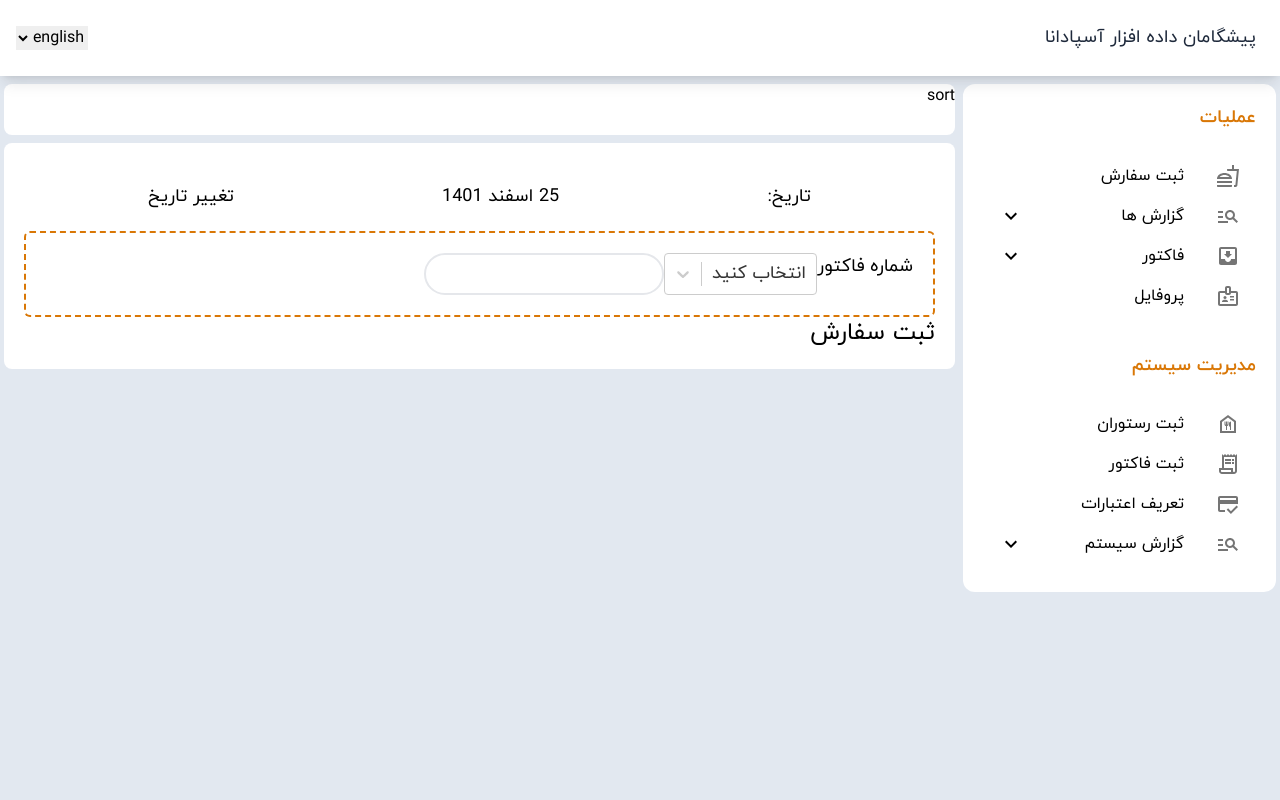
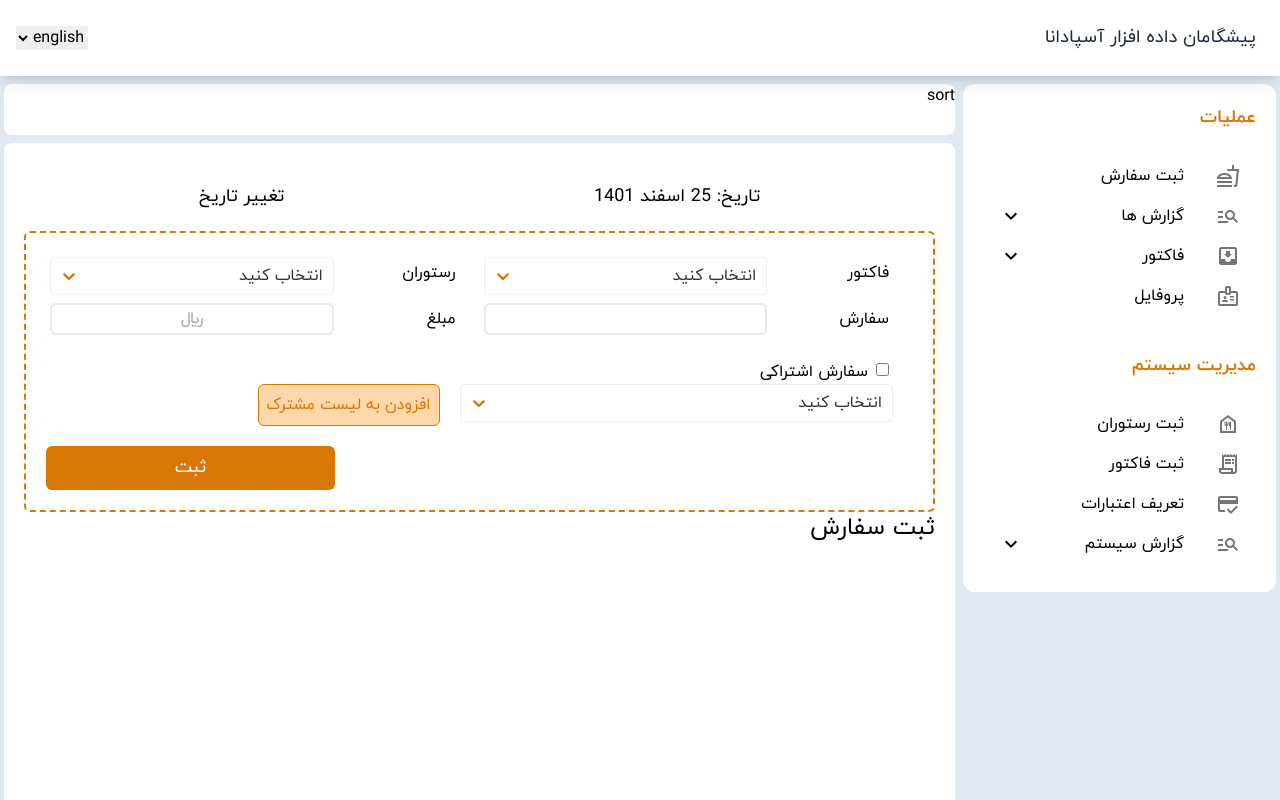
Before and after one commit to Spotbar/Resturant-Front, a React (Create React App) app: page /Reserve in a window 1280 px wide. Shown: the top 800 px of the page. Built offline with nearby package versions, Linux system fonts and the light colour scheme.

Commit message:
do more on reserve components

```diff
--- /dev/null
+++ b/src/Interface/Restaurant.tsx
@@ -0,0 +1,6 @@
+interface Restaurant{
+    id: string
+    label:string
+
+}
+export default Restaurant
--- /dev/null
+++ b/src/Interface/SharedGroup.tsx
@@ -0,0 +1,7 @@
+interface SharedGroup{
+    id: string
+    name:string
+    cost:string
+
+}
+export default SharedGroup
--- a/src/components/Reserve/CreateOrder.tsx
+++ b/src/components/Reserve/CreateOrder.tsx
@@ -1,26 +1,18 @@
-import { useState } from 'react';
-import Select from 'react-select';
-import FactorNumber from '../../Interface/FactorNumbers';
+import { useState } from "react";
+import Select from "react-select";
+import FactorNumber from "../../Interface/FactorNumbers";
+import Restaurant from "../../Interface/Restaurant";
+import SelectCustomStyles from "../../styles/SelectCustomStyles";
+import SharedList from "./SharedList";
 
-// const customStyles = {
-//   indicatorsContainer: () => ({
-//     '.DropDown': {
-//       '&__dropdown-indicator': {
-//         color: '#ff3d85'
-//       }
-//     },
 
-//     '.destinationDropDown': {
-//       '&__dropdown-indicator': {
-//         color: '#3f51b5'
-//       }
-//     }
-//   })
-// };
 
 const CreateOrder = () => {
-
   const FactorNumberList: FactorNumber[] = [
+       {
+      id: "1",
+      label: "123",
+    },
     {
       id: "1",
       label: "123",
@@ -32,44 +24,160 @@ const CreateOrder = () => {
     {
       id: "3",
       label: "54548",
-    }
+    },
   ];
 
-  const [factorNumber, setFactorNumber] = useState<FactorNumber>({ id: "", label: "انتخاب کنید" });
-  const [resturant, setResturant] = useState({ id: "", label: "انتخاب کنید" });
+  const RestaurantList: Restaurant[] = [
+    {
+      id: "1",
+      label: "آریایی",
+    },
+    {
+      id: "2",
+      label: "پارسی",
+    },
+    {
+      id: "3",
+      label: "گلی خانوم",
+    },
+    {
+      id: "4",
+      label: "سورنا",
+    },
+    {
+      id: "5",
+      label: "ناصریان",
+    },
+    {
+      id: "6",
+      label: "کارن",
+    },
+    {
+      id: "7",
+      label: "ترنج",
+    },
+    {
+      id: "8",
+      label: "الیپی",
+    },
+  ];
+
+  const [factorNumber, setFactorNumber] = useState<FactorNumber>({
+    id: "",
+    label: "انتخاب کنید",
+  });
+  const [restaurant, setRestaurant] = useState<Restaurant>({
+    id: "",
+    label: "انتخاب کنید",
+  });
 
   const handleFactorSelectionChange = (option: FactorNumber | null) => {
     if (option) {
-      setFactorNumber(option)
+      setFactorNumber(option);
     }
   };
 
+  const handleRestaurantSelectionChange = (option: Restaurant | null) => {
+    if (option) {
+      setRestaurant(option);
+    }
+  };
 
-  return (<div className="flex border-2 border-dashed border-amber-600 rounded-md text-lg p-5">
-    <div>شماره فاکتور</div>
-     <Select
-            // styles={customStyles}
-            classNamePrefix='DropDown'
+  return (
+    <div className="flex flex-col border-2 border-dashed border-amber-600 rounded-md text-base p-5">
+      {/* factor & restaurant */}
+      <div className="w-full flex flex-col sm:flex-row ">
+        <div className="flex flex-row p-1 sm:w-1/2">
+          <p className="w-2/6 px-5 py-1">فاکتور</p>
+          <Select
+            className="w-4/6"
+            styles={SelectCustomStyles}
+            maxMenuHeight={250}
+            classNamePrefix="factorDropDown"
             value={factorNumber}
             onChange={handleFactorSelectionChange}
             options={FactorNumberList}
             isRtl={true}
             isSearchable={true}
-            // theme={(theme) => ({
-            //   ...theme,
+            theme={(theme) => ({
+              ...theme,
+              colors: {
+                ...theme.colors,
+                primary: "#d97706",
+                primary25: "#d97706",
+                primary50: "#d97706",
+              },
+            })}
+          />
+        </div>
+        <div className="flex flex-row p-1 sm:w-1/2 ">
+          <p className="w-2/6 px-5 py-1">رستوران</p>
+          <Select
+            className="w-4/6"
+            styles={SelectCustomStyles}
+            classNamePrefix="restaurantDropDown"
+            value={restaurant}
+            onChange={handleRestaurantSelectionChange}
+            options={RestaurantList}
+            isRtl={true}
+            maxMenuHeight={250}
+            isSearchable={true}
+            theme={(theme) => ({
+              ...theme,
+              colors: {
+                ...theme.colors,
+                primary: "#d97706",
+                primary25: "#d97706",
+                primary50: "#d97706",
+              },
+            })}
+          />
+        </div>
+      </div>
 
-            //   colors: {
-            //     ...theme.colors,
-            //     primary: '#ff3d85',
-            //     primary25: '#fecdd3',
-            //     primary50: '#fb7185'
-            //   },
-            // })}
+      {/* order */}
+
+      <div className="w-full flex flex-col sm:flex-row ">
+        <div className="flex flex-row p-1 sm:w-1/2">
+          <p className="w-2/6  px-5 py-1">سفارش</p>
+          <input className="w-4/6 border-2 rounded-md outline-amber-500 text-center" />
+        </div>
+        <div className="flex flex-row p-1 sm:w-1/2 ">
+          <p className="w-2/6 px-5 py-1">مبلغ</p>
+          <input
+            className="w-4/6 border-2 rounded-md outline-amber-500 text-center"
+            placeholder="ريال"
           />
-    <input
-              className=" p-1 border-2 rounded-full outline-amber-500 text-center"
+        </div>
+      </div>
 
-            />
-  </div>);
+      {/* shared */}
+      <div className="w-full m-5">
+        <input
+          className="m-1 cursor-pointer accent-amber-600 focus:accent-amber-600"
+          type="checkbox"
+          name="check"
+          // defaultChecked={check} // React checkbox onChange get value
+          onChange={(e) => {
+            // setCheck(!check);
+          }}
+        />
+
+        <label className=" p-1  cursor-pointer">سفارش اشتراکی</label>
+
+        <SharedList/>
+      </div>
+
+      {/* create */}
+      <div className="w-full flex justify-end">
+        <button
+          className="w-2/6  bg-amber-600 p-2 rounded-md text-white text-lg"
+          onClick={() => {}}
+        >
+          ثبت
+        </button>
+      </div>
+    </div>
+  );
 };
 export default CreateOrder;
--- a/src/components/Reserve/SelectDate.tsx
+++ b/src/components/Reserve/SelectDate.tsx
@@ -1,8 +1,8 @@
 const SelectDate = () => {
   return (
     <div className="flex row justify-around  text-lg p-5">
-        <div>تاریخ:</div>
-       <div>25 اسفند 1401</div>
+
+       <div className=""><span>تاریخ:  </span >25 اسفند 1401</div>
        <div>تغییر تاریخ</div>
     </div>
   );
--- a/src/components/Reserve/SharedList.tsx
+++ b/src/components/Reserve/SharedList.tsx
@@ -1,4 +1,104 @@
-const SharedList= ()=>{
-    return<div></div>
-}
-export default SharedList
+import SelectCustomStyles from "../../styles/SelectCustomStyles";
+import Select from "react-select";
+import { useState } from "react";
+import Restaurant from "../../Interface/Restaurant";
+import SharedGroup from "../../Interface/SharedGroup";
+const SharedList = () => {
+  const [grouplist, setGrouplist] = useState<SharedGroup[]>([]);
+  const employeeList: Restaurant[] = [
+    {
+      id: "1",
+      label: "الهام شهری",
+    },
+    {
+      id: "2",
+      label: "حسن الفت",
+    },
+    {
+      id: "3",
+      label: "معین پولکی",
+    },
+    {
+      id: "4",
+      label: "امیر کاکی",
+    },
+    {
+      id: "5",
+      label: "مختار قنبری",
+    },
+    {
+      id: "6",
+      label: "روزبه مرادی",
+    },
+    {
+      id: "7",
+      label: "امیر حاتمی",
+    },
+    {
+      id: "8",
+      label: "اشکان شیری",
+    },
+  ];
+  const [employee, setEmployee] = useState<Restaurant>({
+    id: "",
+    label: "انتخاب کنید",
+  });
+
+  const handleEmployeeSelectionChange = (option: Restaurant | null) => {
+    if (option) {
+      setEmployee(option);
+    }
+  };
+  return (
+    <div>
+      <div className="flex flex-row">
+        <Select
+          className="w-1/2"
+          styles={SelectCustomStyles}
+          classNamePrefix="restaurantDropDown"
+          value={employee}
+          onChange={handleEmployeeSelectionChange}
+          options={employeeList}
+          isRtl={true}
+          maxMenuHeight={250}
+          isSearchable={true}
+          theme={(theme) => ({
+            ...theme,
+            colors: {
+              ...theme.colors,
+              primary: "#d97706",
+              primary25: "#d97706",
+              primary50: "#d97706",
+            },
+          })}
+        />
+        <button
+          className=" mx-5 border border-1 bg-orange-200 border-amber-600   p-2 rounded-md text-amber-600 text-base"
+          onClick={() => {
+            if (employee.id != "") {
+
+                setGrouplist((grouplist) => [
+                    ...grouplist,
+                    { id: employee.label, name: employee.label, cost: "" },
+                  ]);
+
+
+            }
+
+          }}
+        >
+          افزودن به لیست مشترک
+        </button>
+      </div>
+      <div>
+        {grouplist?.map((item) => (
+          <div key={item.id}>
+            <div>{item.name}</div>
+            <div>{item.cost}</div>
+          </div>
+        ))}
+      </div>
+    </div>
+  );
+};
+export default SharedList;
--- a/src/pages/Activities/Reserve.tsx
+++ b/src/pages/Activities/Reserve.tsx
@@ -6,7 +6,7 @@ import Main from "../Main";
 const Reserve = () => {
   return (
     <Main>
-      <div>
+      <div className="h-screen">
         <SelectDate />
         <CreateOrder />
         <ReserveList />
--- /dev/null
+++ b/src/styles/SelectCustomStyles.tsx
@@ -0,0 +1,29 @@
+const SelectCustomStyles = {
+    option: (base:any, state:any) => ({
+      ...base,
+      backgroundColor:state.isFocused?" #d97706": state.isSelected ? "#fdba74" :"#fef3c7",
+
+
+    }),
+    control: (baseStyles:any, state:any) => ({
+      ...baseStyles,
+      borderColor: state.isFocused ? '#d97706' : '#eeeeee',
+
+    }),
+    indicatorsContainer: () => ({
+      ".factorDropDown": {
+        // backgroundColor: "#d97706",
+        borderRadius: "50%",
+        "&__dropdown-indicator": {
+          color: "#d97706",
+        },
+      },
+
+      ".restaurantDropDown": {
+        "&__dropdown-indicator": {
+          color: "#d97706",
+        },
+      },
+    }),
+  };
+  export default SelectCustomStyles;
```
